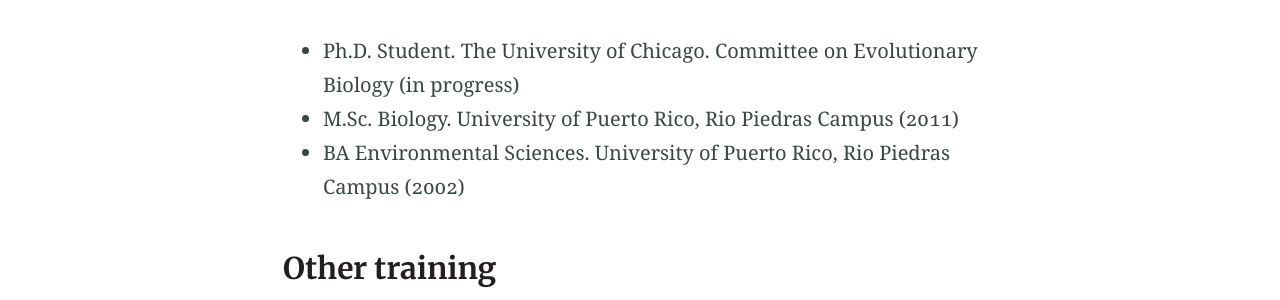
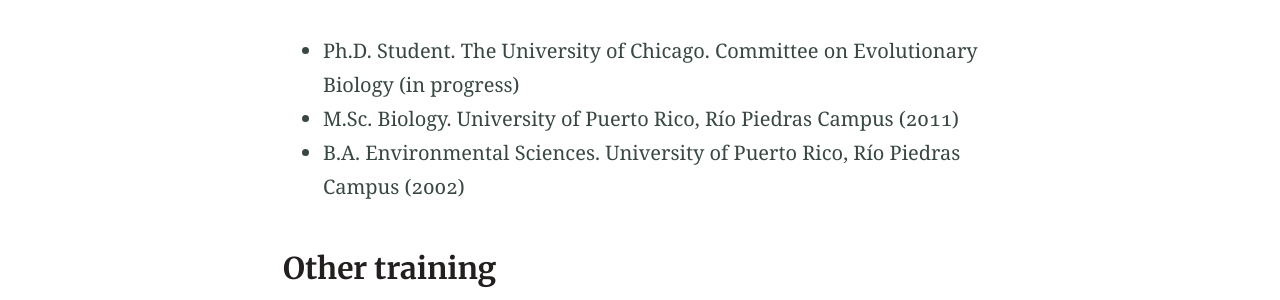
Before and after one commit to jamercadodiaz/jamercadodiaz.github.io, a Jekyll site: the page built from education.md, in a window 1280 px wide. Shown: the part 409-709 px from the top of the page. Built offline with Jekyll 4.4.1, drawn with Linux system fonts in a browser that asks for light colours.

Commit message:
more updates on previous push

```diff
--- a/education.md
+++ b/education.md
@@ -7,8 +7,8 @@ excerpt: ""
 aside: false
 ---
  * Ph.D. Student. The University of Chicago. Committee on Evolutionary Biology (in progress)
- * M.Sc. Biology. University of Puerto Rico, Rio Piedras Campus (2011)
- * BA Environmental Sciences. University of Puerto Rico, Rio Piedras Campus (2002)
+ * M.Sc. Biology. University of Puerto Rico, Río Piedras Campus (2011)
+ * B.A. Environmental Sciences. University of Puerto Rico, Río Piedras Campus (2002)
 
 
 ### Other training
```
Also changed, not shown: 1 other file.
